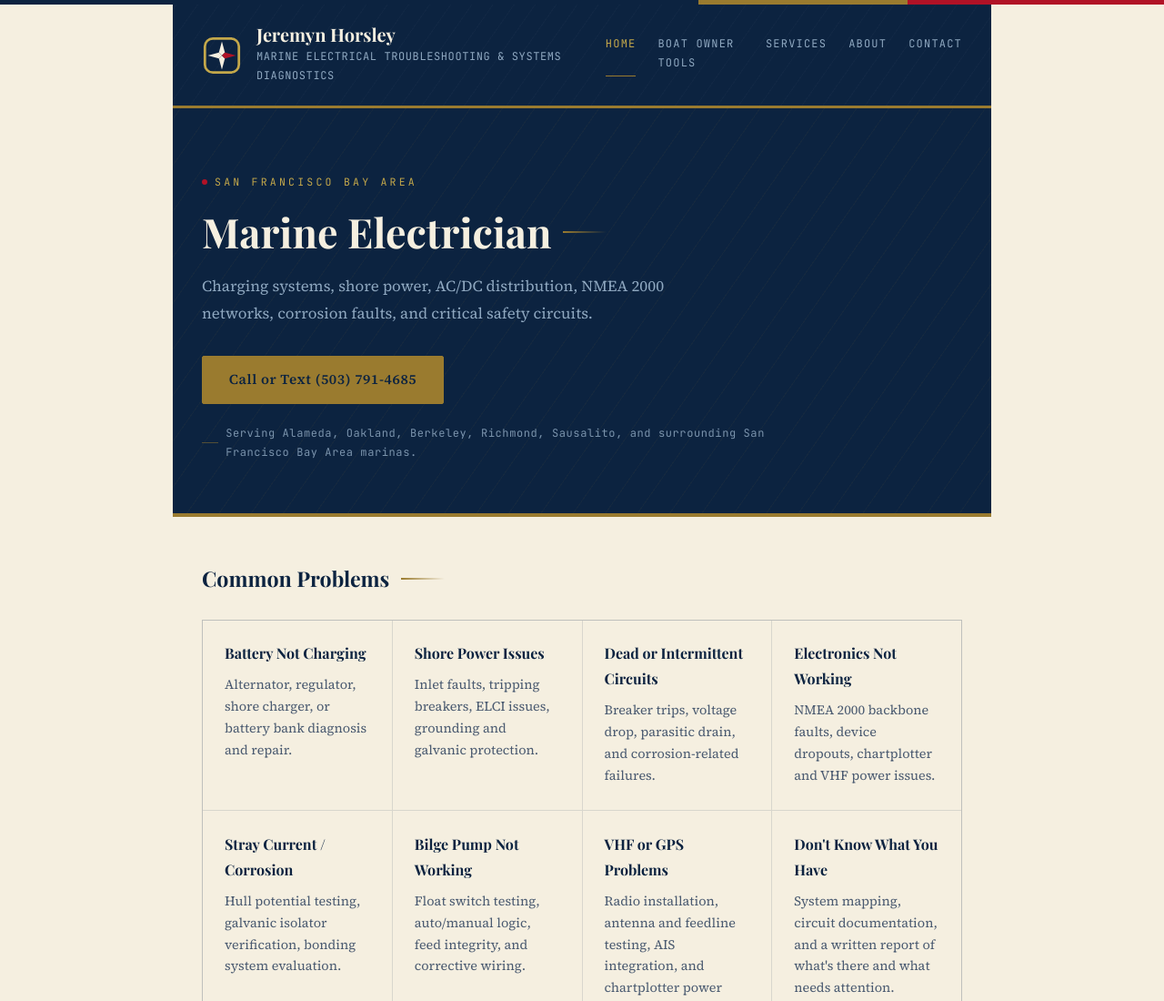
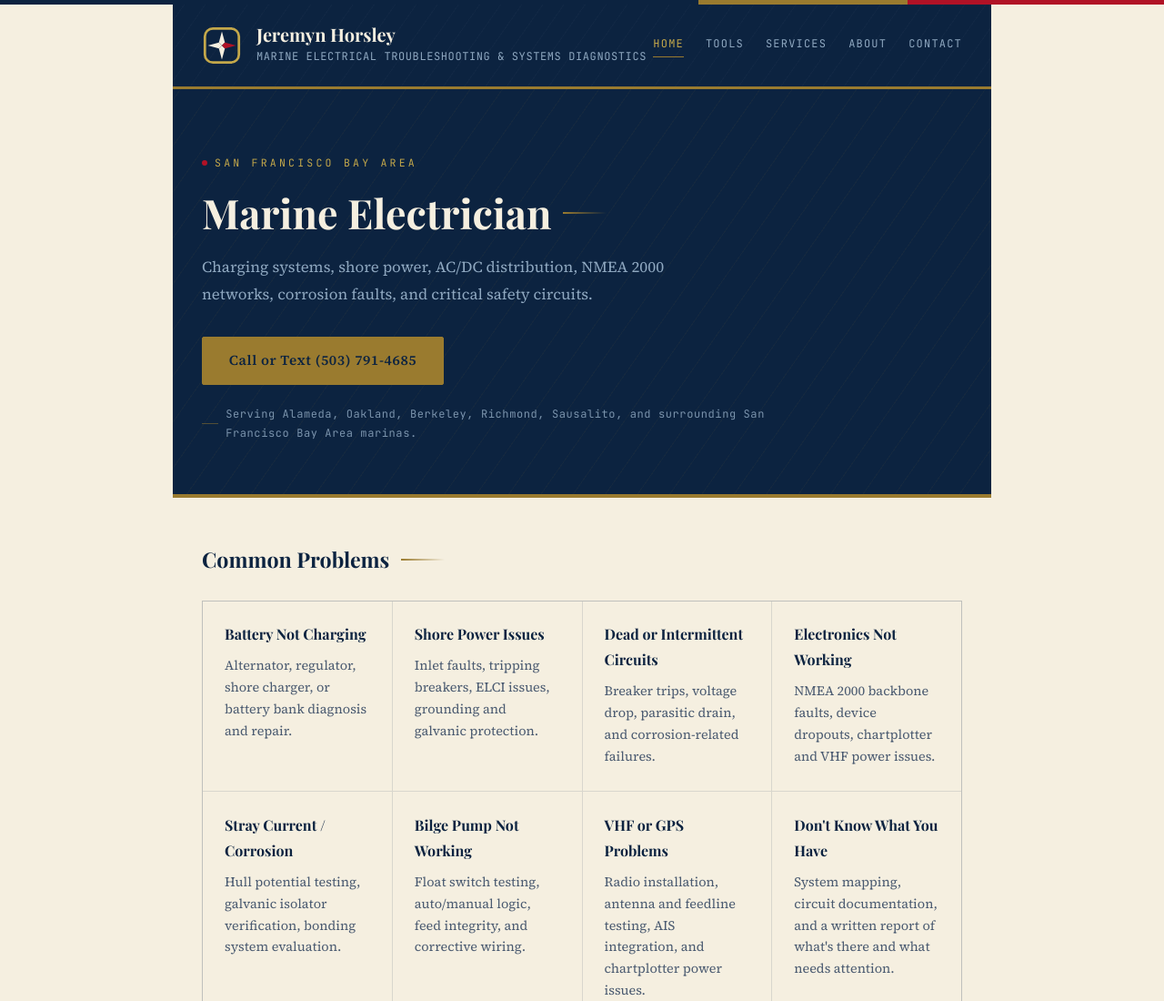
Before and after one commit to jeremynhorsley/sureshotmarine.com, a plain HTML site: page index.html in a window 1280 px wide. Shown: the top 1100 px of the page at 91% size. Drawn offline with nearby package versions, Linux system fonts and the light colour scheme; a web font is replaced by a local one.

Commit message:
Update index.html

```diff
--- a/index.html
+++ b/index.html
@@ -41,7 +41,7 @@
     </div>
     <nav aria-label="Site">
       <a class="active" href="index.html">Home</a>
-      <a href="boat-owner-tools.html">Boat Owner Tools</a>
+      <a href="tools.html">Tools</a>
       <a href="services.html">Services</a>
       <a href="about.html">About</a>
       <a href="contact.html">Contact</a>
```
